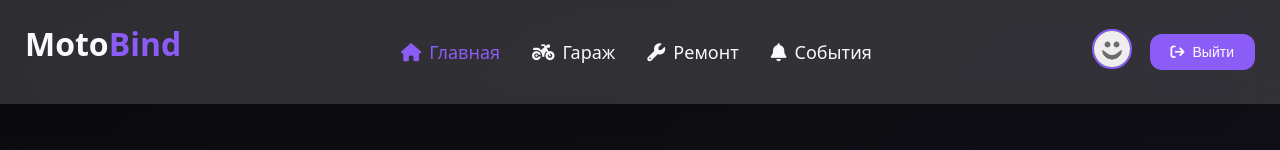
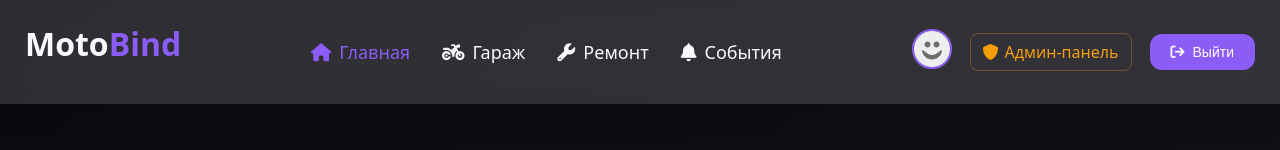
Before and after one commit to griskprj/MotoBind, a Vue app in the folder frontend/: page /home in a window 1280 px wide. Shown: the top 150 px of the page. Built offline with nearby package versions, Linux system fonts and the light colour scheme; no server answers; sample sign-in values are in the browser's storage; what vue3-apexcharts would draw is missing.

Commit message:
feat: Добавить ссылку на админ-панель в хедер

```diff
--- a/frontend/src/components/Header.vue
+++ b/frontend/src/components/Header.vue
@@ -50,12 +50,21 @@
                 <span>События</span>
             </router-link>
 
-            <!-- Кнопка выхода в мобильном меню -->
-            <div class="profile-mobile">
+            <!-- Кнопки в мобильном меню -->
+            <div class="profile-mobile">.
+                <router-link
+                    v-if="isAdmin"
+                    to="/admin"
+                    class="nav-link admin-link-desktop"
+                    :class="{ active: $route.path === '/admin'}"
+                >
+                    <i class="fa fa-shield"></i>
+                    <span>Админ-панель</span>
+                </router-link>
                 <router-link
                     to="/profile"
                     class="nav-link"
-                    :calss="{ active: $route.path === '/profile' }"
+                    :class="{ active: $route.path === '/profile' }"
                 >
                     <img src="/BaseAvatar.jpg" alt="avatar" class="profile-img">
                 </router-link>
@@ -71,11 +80,21 @@
                 <router-link
                     to="/profile"
                     class="nav-link"
-                    :calss="{ active: $route.path === '/profile' }"
+                    :class="{ active: $route.path === '/profile' }"
                 >
                     <img src="/BaseAvatar.jpg" alt="avatar" class="profile-img">
                 </router-link>
             </div>
+            <!-- Кнопка админ-панели в десктопе (только для админов) -->
+            <router-link
+                v-if="isAdmin"
+                to="/admin"
+                class="nav-link admin-link-desktop"
+                :class="{ active: $route.path === '/admin'}"
+            >
+                <i class="fa fa-shield"></i>
+                <span>Админ-панель</span>
+            </router-link>
             <div class="logout-wrapper">
                 <button class="btn btn-logout" @click="logout">
                     <i class="fa fa-sign-out"></i>
@@ -97,14 +116,32 @@ import router from '../router';
 export default {
     data() {
         return {
-            isMenuOpen: false
+            isMenuOpen: false,
+            isAdmin: false
         }
     },
 
+    mounted() {
+        this.checkAdminStatus();
+    },
+
     methods: {
+        checkAdminStatus() {
+            try {
+                const token = localStorage.getItem('access_token');
+                if (token) {
+                    const payload = JSON.parse(atob(token.split('.')[1]));
+                    this.isAdmin = payload.role === 'admin';
+                } else {
+                    this.isAdmin = false;
+                }
+            } catch {
+                this.isAdmin = false;
+            }
+        },
+
         toggleMenu() {
             this.isMenuOpen = !this.isMenuOpen;
-            // Блокируем скролл body при открытом меню
             if (this.isMenuOpen) {
                 document.body.style.overflow = 'hidden';
             } else {
@@ -130,14 +167,14 @@ export default {
         }
     },
 
-    // Следим за изменением маршрута, чтобы закрыть меню
     watch: {
         '$route'() {
             this.closeMenu();
+            // Обновляем статус админа при смене маршрута
+            this.checkAdminStatus();
         }
     },
 
-    // Очищаем overflow при размонтировании
     beforeUnmount() {
         document.body.style.overflow = '';
     }
@@ -238,6 +275,49 @@ header {
     text-decoration: none;
 }
 
+/* Стиль для ссылки на админ-панель */
+.admin-link {
+    color: var(--warning);
+    border-left: 2px solid var(--border-color);
+    padding-left: 16px;
+}
+
+.admin-link:hover {
+    color: var(--warning);
+}
+
+.admin-link.active {
+    color: var(--warning);
+}
+
+.admin-link-desktop {
+    font-size: 16px;
+    color: var(--warning);
+    transition: all 0.3s ease;
+    white-space: nowrap;
+    padding: 6px 12px;
+    border-radius: 8px;
+    border: 1px solid rgba(245, 158, 11, 0.3);
+}
+
+.admin-link-desktop:hover {
+    transform: translateY(-2px);
+    color: var(--warning);
+    text-decoration: none;
+    background: rgba(245, 158, 11, 0.1);
+    border-color: var(--warning);
+}
+
+.admin-link-desktop.active {
+    color: var(--warning);
+    background: rgba(245, 158, 11, 0.15);
+    border-color: var(--warning);
+}
+
+.admin-link-desktop i {
+    margin-right: 6px;
+}
+
 .header-actions {
     display: flex;
     flex-direction: row;
@@ -272,6 +352,12 @@ header {
 }
 
 /* ===== АДАПТИВ ДЛЯ ТЕЛЕФОНОВ ===== */
+@media (max-width: 1024px) {
+    .admin-link-desktop {
+        display: none;
+    }
+}
+
 @media (max-width: 770px) {
     header {
         justify-content: space-between;
@@ -282,7 +368,7 @@ header {
         display: flex;
     }
 
-    /* Скрываем десктопную кнопку выхода */
+    /* Скрываем десктопные элементы */
     .header-actions {
         display: none;
     }
@@ -316,6 +402,14 @@ header {
         padding: 12px;
         width: 100%;
         text-align: center;
+    }
+
+    .admin-link {
+        border-left: none;
+        padding-left: 0;
+        border-top: 1px solid var(--border-color);
+        padding-top: 16px;
+        margin-top: 0;
     }
 
     .profile-mobile {
--- a/frontend/src/router/index.js
+++ b/frontend/src/router/index.js
@@ -11,6 +11,10 @@ function getUserRole() {
   } catch {
     return null
   }
+}
+
+function isAdmin() {
+  return getUserRole() === 'admin'
 }
 
 const router = createRouter({
@@ -92,33 +96,34 @@ const router = createRouter({
       component: () => import('../views/AdminPanel.vue'),
       meta: {
         requiresAuth: true,
+        requiresAdmin: true,
         title: 'MotoBind - Админ-панель',
         showFooter: true,
         showHeader: true
       }
     },
-    {
-      path: '/manual-moderate',
-      name: 'manual-moderate',
-      component: () => import('../views/ManualModerate.vue'),
-      meta: {
-        requiresAuth: true,
-        title: 'MotoBind - Админ-панель',
-        showFooter: true,
-        showHeader: true
-      }
-    }
   ]
 })
 
 router.beforeEach((to, from, next) => {
   const authenticated = isAuthenticated()
+  const admin = isAdmin()
 
   if (to.meta.requiresAuth && !authenticated) {
     next('/login')
-  } else {
-    next()
+    return
   }
+
+  if (to.meta.requiresAdmin && !admin) {
+    if (authenticated) {
+      next('/home')
+    } else {
+      next('/login')
+    }
+    return
+  }
+
+  next()
 })
 
 export default router
--- a/frontend/src/views/ManualCreator.vue
+++ b/frontend/src/views/ManualCreator.vue
@@ -203,7 +203,10 @@ export default {
             },
             errors: {},
             isSubmitting: false,
-            stepIdCounter: 0
+            stepIdCounter: 0,
+
+            isAdmin: false,
+            isLoading: false
         };
     },
     methods: {
@@ -258,6 +261,27 @@ export default {
 
             return isValid;
         },
+        checkAdminAccess() {
+            try {
+                const token = localStorage.getItem('access_token');
+                if (token) {
+                    const payload = JSON.parse(atob(token.split('.')[1]));
+                    this.isAdmin = payload.role === 'admin';
+
+                    // Если не админ - перенаправляем
+                    if (!this.isAdmin) {
+                        this.$router.push('/home');
+                        this.showNotification('Доступ запрещен', 'error');
+                    }
+                } else {
+                    this.$router.push('/login');
+                }
+            } catch {
+                this.$router.push('/login');
+            }
+        },
+
+
         async submitManual() {
             if (!this.validateForm()) {
                 const firstError = document.querySelector('.error');
@@ -329,13 +353,12 @@ export default {
     },
     mounted() {
         this.addStep();
+        this.checkAdminAccess();
     }
 };
 </script>
 
 <style scoped>
-/* Контейнер использует глобальный стиль .container */
-/* Настройки секции */
 .section {
     background-color: var(--bg-primary);
     border: 2px solid var(--border-color);
```
